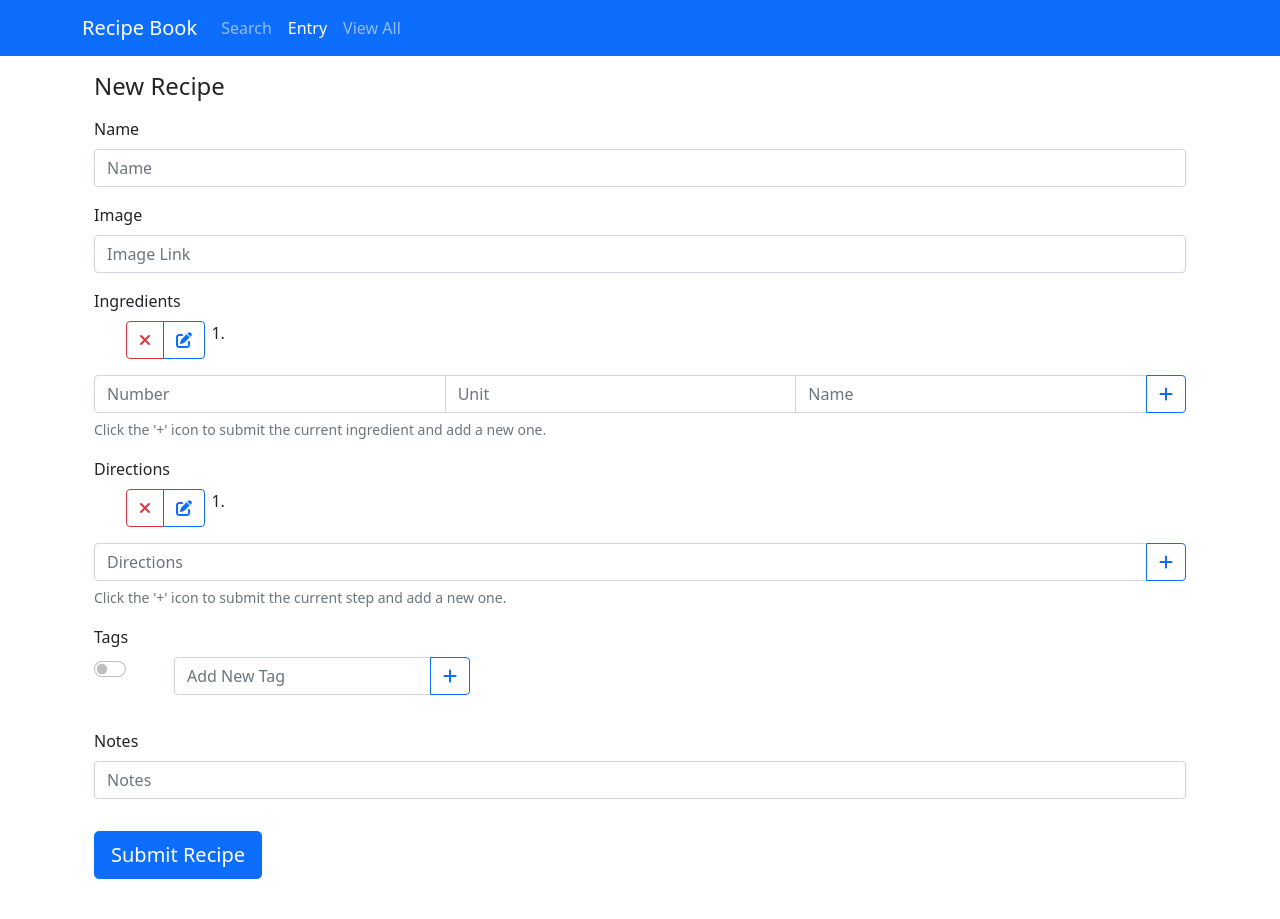
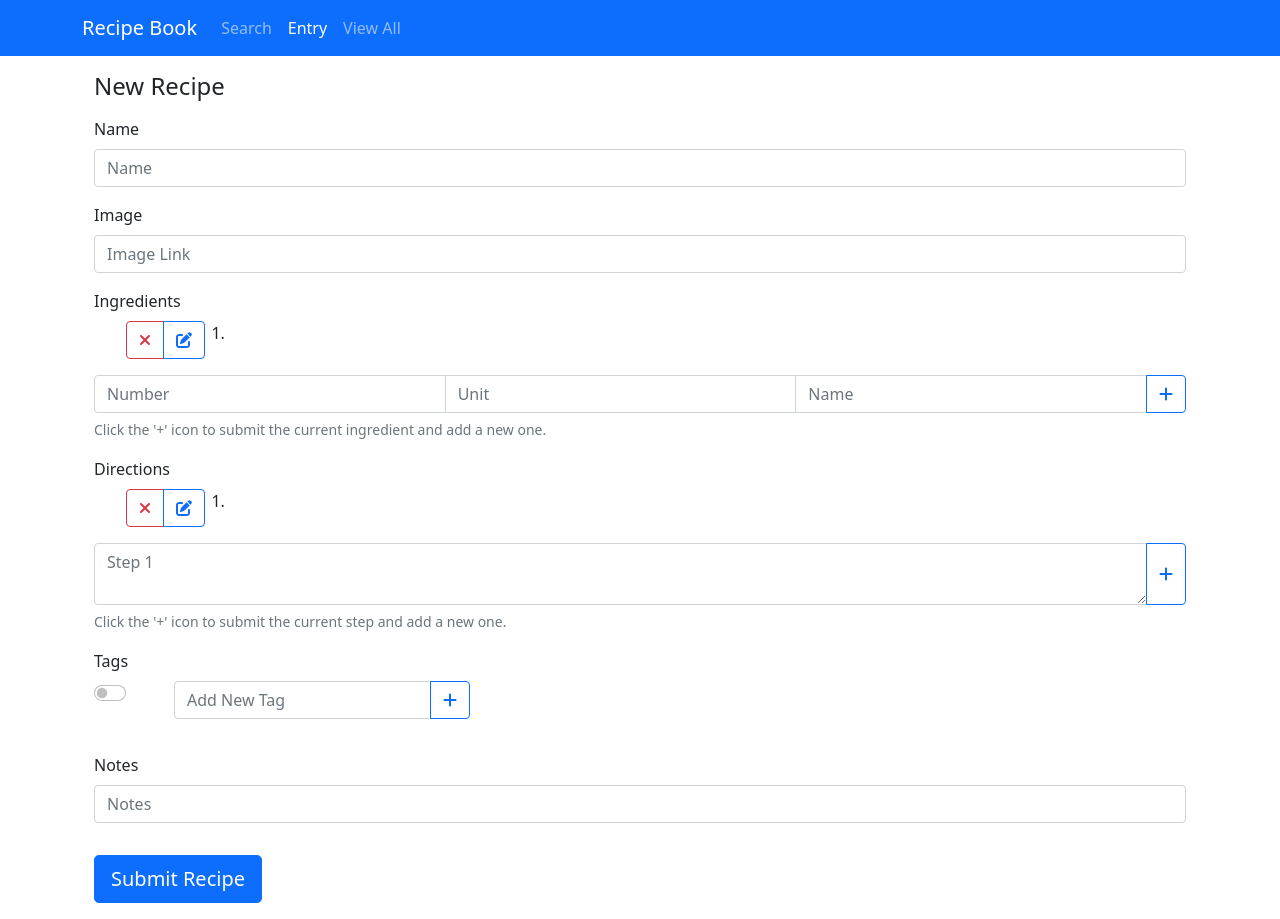
Before and after one commit to cawleygl/recipe-book-old, a React (Create React App) app in the folder client/: page /entry in a window 1280 px wide. Before the commit the page ends 895 px from the top, so only its background shows below. Built offline with nearby package versions, Linux system fonts and the light colour scheme; no server answers.

Commit message:
Direction textarea

```diff
--- a/client/src/pages/RecipeEntry/DirectionEntry.js
+++ b/client/src/pages/RecipeEntry/DirectionEntry.js
@@ -95,8 +95,8 @@ const DirectionEntry = ({directionArray, handleRecipeDirections}) => {
         </ol>
         <InputGroup className="mb-1">
           <Form.Control
-            type="text"
-            placeholder="Directions"
+            as="textarea"
+            placeholder={`Step ${currentStep + 1}`}
             title="directions"
             onChange={updateCurrentDirection}
             value={currentDirection}
```
